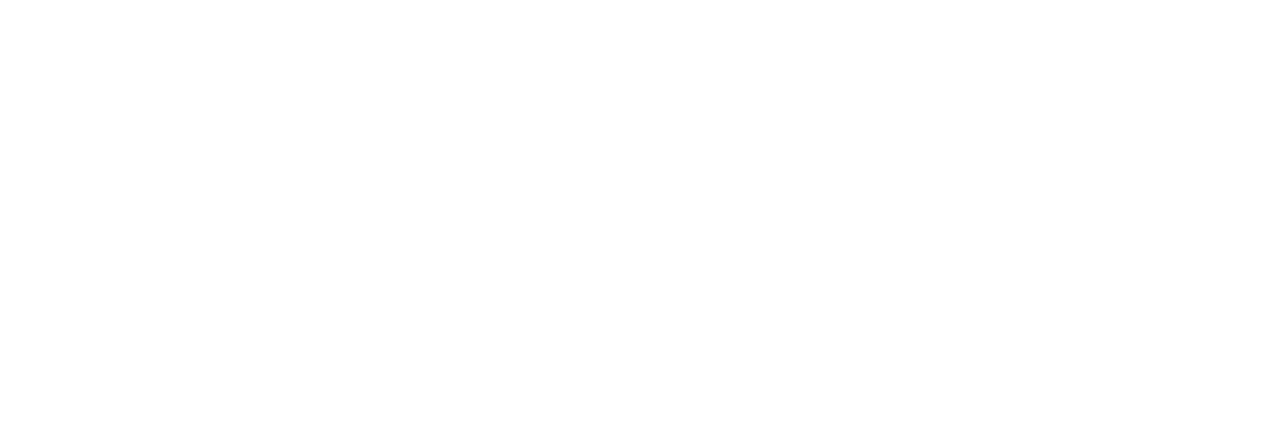
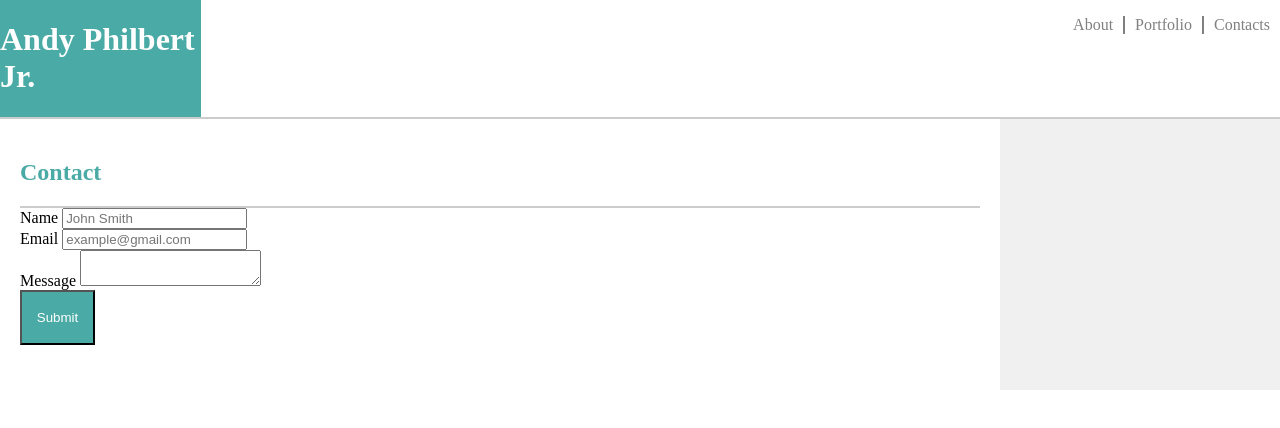
Before and after one commit to andyphilbertjr/Basic-Portfolio, a plain HTML site: page contact.html in a window 1280 px wide. Drawn offline with Linux system fonts and the light colour scheme.

Commit message:
more ui fixes and base Css

```diff
--- a/assets/css/style.css
+++ b/assets/css/style.css
@@ -1,19 +1,85 @@
-
+body{
+  margin: 0 auto;
+  box-sizing: border-box;
+}
+/* header nav and footer styling for all pages */
 header{
   border-bottom:solid 2px #cccccc;
   display: flex;
+}
+nav{
+  width: 100%;
 }
 
 .headings{
   background-color: #4aaaa5;
 }
 
+.headings > h1{
+  color: #ffffff;
+  font-weight: bold;
+}
+
 .navList{
-  display: inline-flex;
+  display:inline-flex;
+  float: right;
   list-style: none;
 }
 
+.navList li{
+  border-right: solid 2px grey
+}
+
+.navList li:last-of-type{
+  border-right: none;
+}
+
 .navList a {
+  color: grey;
   padding: 10px;
   text-decoration: none;
 }
+.main_content{
+  background-color: #f0f0f0;
+}
+
+footer{
+  background-color: darkgrey;
+}
+/* End of header nav and footer styling for all pages */
+
+/* about page styling */
+#summary{
+  background-color: #ffffff;
+  max-width: 960px;
+}
+#summary img{
+  float: left;
+}
+
+/* about page styling */
+#contact_form{
+  background-color: #ffffff;
+  max-width: 960px;
+  padding: 20px;
+
+}
+
+#contact_form header{
+  color: #4aaaa5;
+}
+
+#contact_form button{
+  background-color: #4aaaa5;
+  color: #fff;
+  height: 55px;
+  width: 75px;
+}
+
+/* contact page styling */
+
+/* End of contact page styling */
+
+/* Portfolio  page styling */
+
+/* End of Portfolio  page styling */
--- a/contact.html
+++ b/contact.html
@@ -0,0 +1,46 @@
+<!DOCTYPE html>
+<html>
+  <head>
+    <meta charset="utf-8">
+    <title>Basic-Porfolio Assignment One</title>
+    <link href="./assets/css/style.css" rel="stylesheet" />
+  </head>
+  <body>
+    <header>
+      <div class="headings">
+        <h1>Andy Philbert Jr.</h1>
+      </div>
+      <nav>
+        <ul class="navList">
+            <li><a href="#">About</a></li>
+            <li><a href="#">Portfolio</a></li>
+            <li><a href="#">Contacts</a></li>
+        </ul>
+      </nav>
+  </header>
+
+<section class="main_content">
+  <div id="contact_form">
+    <header>
+      <h2>Contact</h2>
+    </header>        <div>
+          <label>Name</label>
+          <input type="text" placeholder="John Smith"/>
+        </div>
+        <div>
+          <label>Email</label>
+          <input type="email"  placeholder="example@gmail.com"/>
+        </div>
+        <div>
+          <label>Message</label>
+          <textarea></textarea>
+        </div>
+        <button>Submit</button>
+      </form>
+      <footer>
+        <h6></h6>
+      </footer>
+  </div>
+</section>
+  </body>
+</html>
```
Also changed, not shown: index.html (+17 -11 lines), portfolio.html (+47 -0 lines), studentBio/index.html (deleted, +0 -25 lines), assets/images/me.jpeg, 1 other file.
